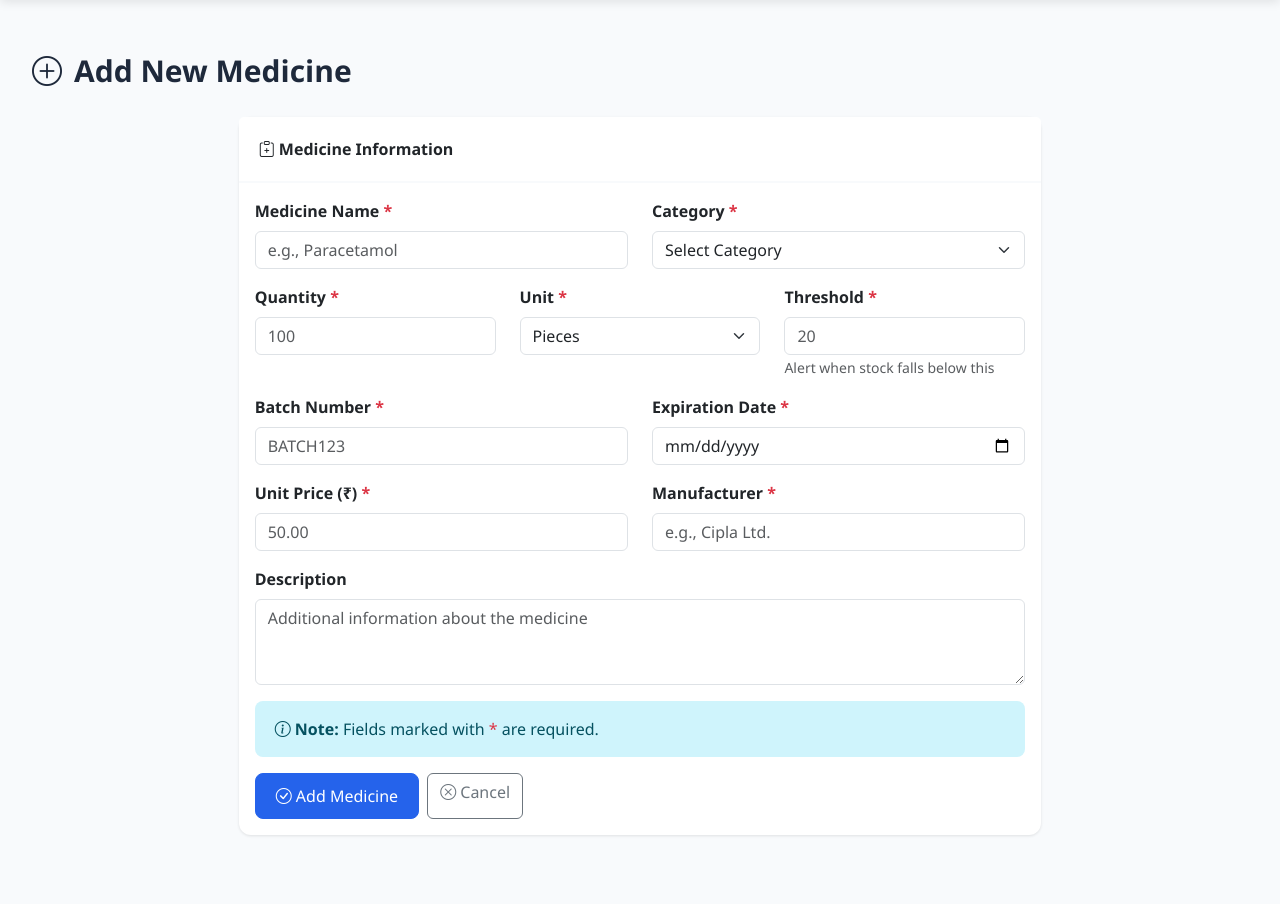
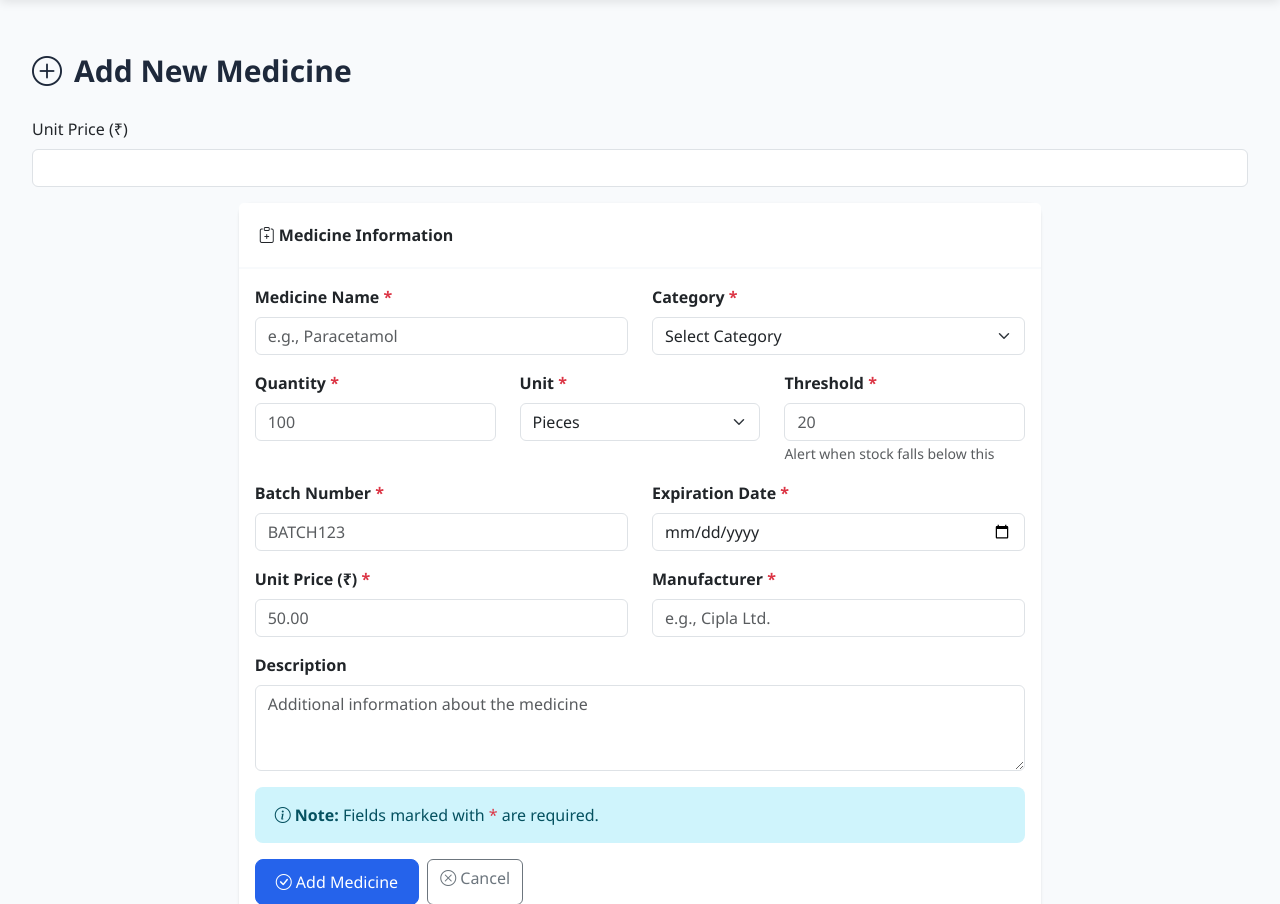
Before and after one commit to janumpallydivya15-netizen/MediStocks, a Flask app: template templates/add_medicine.html in a window 1280 px wide. Shown: the part 85-989 px from the top of the page. Run offline with Flask 3, Linux system fonts and the light colour scheme; the template is opened without the code that fills it, so the values that code supplies are empty.

Commit message:
add_medicine.html

```diff
--- a/templates/add_medicine.html
+++ b/templates/add_medicine.html
@@ -6,6 +6,10 @@
         <i class="bi bi-plus-circle"></i>
         Add New Medicine
     </div>
+<div class="mb-3">
+    <label class="form-label">Unit Price (₹)</label>
+    <input type="number" step="0.01" name="unit_price" class="form-control" required>
+</div>
 
     <div class="row justify-content-center">
         <div class="col-lg-8">
@@ -138,4 +142,5 @@
     // Set minimum date to today for expiration date
     document.getElementById('expiration_date').min = new Date().toISOString().split('T')[0];
 </script>
+
 {% endblock %}
```
